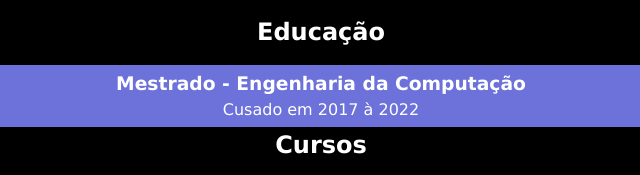
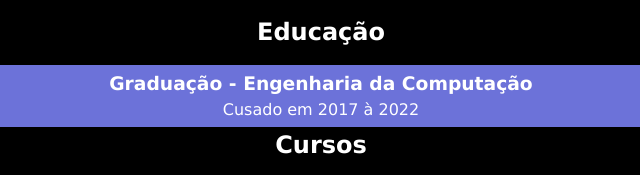
Before and after one commit to Acecst/meusite, a plain HTML site: page index.html in a window 1280 px wide. Shown: the part 3212-3387 px from the top of the page, 319-959 px from the left. Drawn offline with nearby package versions, Linux system fonts and the light colour scheme.

Commit message:
Update index.html

```diff
--- a/index.html
+++ b/index.html
@@ -141,7 +141,7 @@
             <div>
                 <h2 class="tituloeduc">Educação</h2>
                 <div class="chamativoedu">
-                    <h3>Mestrado - Engenharia da Computação</h3>
+                    <h3>Graduação - Engenharia da Computação</h3>
                     <p>Cusado em 2017 à 2022</p>
                 </div>
                 <h2 class="tituloeduc">Cursos</h2>
```
